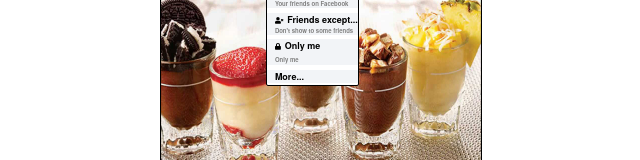
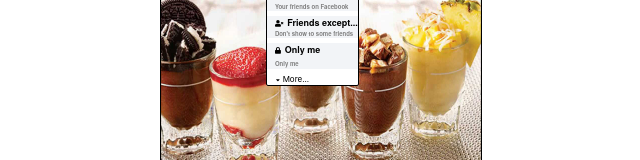
Before and after one commit to NatalieSalemme/React-Facebook-Widget, a React (Create React App) app: page / in a window 1280 px wide. Both pictures are taken after a click on the element 595 px from the left and 99 px from the top of the page. Shown: the part 163-323 px from the top of the page, without its empty margins (319-959 px from the left). Built offline with nearby package versions, Linux system fonts and the light colour scheme.

Commit message:
adding emoji hover to Like in likebar

```diff
--- a/src/App.css
+++ b/src/App.css
@@ -124,7 +124,14 @@
   color: gray;
   padding-left: 4px;
 }
-
+.users-dropdown-more {
+  font-size: 8px;
+  margin-bottom: -4px;
+  margin-top: -.5px;
+  color: black;
+  padding-left: 7px;
+  padding-bottom: 2px;
+}
 .avatar-img {
   height: 30px;
   width: 30px;
@@ -509,6 +516,7 @@ p.share-icon-container {
     border: .9px solid silver;
     border-style: outset;
     align-items: center;
+    font-size: 13px;
 
 }
 .tooltip .emoji-hover::after {
--- a/src/components/LikeCommentShare.js
+++ b/src/components/LikeCommentShare.js
@@ -1,20 +1,33 @@
 import React from 'react';
 import { FontAwesomeIcon } from '@fortawesome/react-fontawesome';
-import { faThumbsUp, faCommentAlt, faShare } from '@fortawesome/free-solid-svg-icons';
+import { faCommentAlt, faShare, faEllipsisH, faThumbsUp, faCircle, faHeart, faLaughSquint, faSurprise, faSadTear, faAngry } from '@fortawesome/free-solid-svg-icons';
 // import PropTypes from 'prop-types';
 
 export const LikeCommentShare = props => {
   const thumbsUpIcon = <FontAwesomeIcon icon={faThumbsUp} size="lg"/>
   const commentIcon = <FontAwesomeIcon icon={faCommentAlt} size="lg"/>
   const shareIcon = <FontAwesomeIcon icon={faShare} size="lg"/>
+  const heartIcon = <FontAwesomeIcon icon={faHeart} size="xs"/>
+  const laughIcon = <FontAwesomeIcon icon={faLaughSquint} size="xs"/>
+  const wowIcon = <FontAwesomeIcon icon={faSurprise} size="xs"/>
+  const sadIcon = <FontAwesomeIcon icon={faSadTear} size="xs"/>
+  const angryIcon = <FontAwesomeIcon icon={faAngry} size="xs"/>
+  const smThumbsUpIcon = <FontAwesomeIcon icon={faThumbsUp} size="xs"/>
+
+
   return (
     <div className="like-comment-share-bar">
-    <p className="likes-icon-container"><span
-
-      style={{marginRight: '3px', color: '#3B5998'}}>
-      {thumbsUpIcon}
+      <p className="likes-icon-container tooltip">
+        <span style={{marginRight: '3px', color: '#3B5998'}}>{thumbsUpIcon}</span>
+        <span onClick={props.addLike}>Like</span>
+        <span className="tooltiptext emoji-hover" style={{marginLeft: '30px', height: '20px'}}>
+             <span className="likes-icon">{smThumbsUpIcon}</span>
+             <span className="heart-icon">{heartIcon}</span>
+             <span className="laugh-icon">{laughIcon}</span>
+             <span className="wow-icon">{wowIcon}</span>
+             <span className="sad-icon">{sadIcon}</span>
+             <span className="angry-icon">{angryIcon}</span>
           </span>
-    <span onClick={props.addLike}>Like</span>
       </p>
       <p
         className="comments-icon-container"
@@ -33,3 +46,25 @@ export const LikeCommentShare = props => {
   //   focusOnInput: PropTypes.func.isRequired
   // }
   export default LikeCommentShare;
+
+
+
+
+  // <div className="like-reply-container">
+  //   <div className="tooltip">
+  //   <p className="like-reply">Like</p>
+  //   <span className="tooltiptext emoji-hover">
+  //     <span className="likes-icon">{thumbsUpIcon}</span>
+  //     <span className="heart-icon">{heartIcon}</span>
+  //     <span className="laugh-icon">{laughIcon}</span>
+  //     <span className="wow-icon">{wowIcon}</span>
+  //     <span className="sad-icon">{sadIcon}</span>
+  //     <span className="angry-icon">{angryIcon}</span>
+  //   </span>
+  // </div>
+  // <span className="circle-icon">{circleIcon}</span>
+  //   <p
+  //     className="like-reply"
+  //     // onClick={props.handleReply}
+  //     >Reply</p>
+  // </div>
--- a/src/components/UserDropDown.js
+++ b/src/components/UserDropDown.js
@@ -70,9 +70,10 @@ export class UserDropDown extends React.Component {
                   <br />
                   <span className="users-dropdown-subtext">Only me</span>
                 </div>
-                <div className="users-icon-btn">
-                  More...
-                </div>
+                  <p className="users-dropdown-more">
+                    <span style={{marginLeft: '2px', paddingRight: '3px'}}>{caretDown}</span>
+                    More...
+                  </p>
               </div>
             </div>
           )
```
Lines whose indentation alone changed are shown as unchanged.
